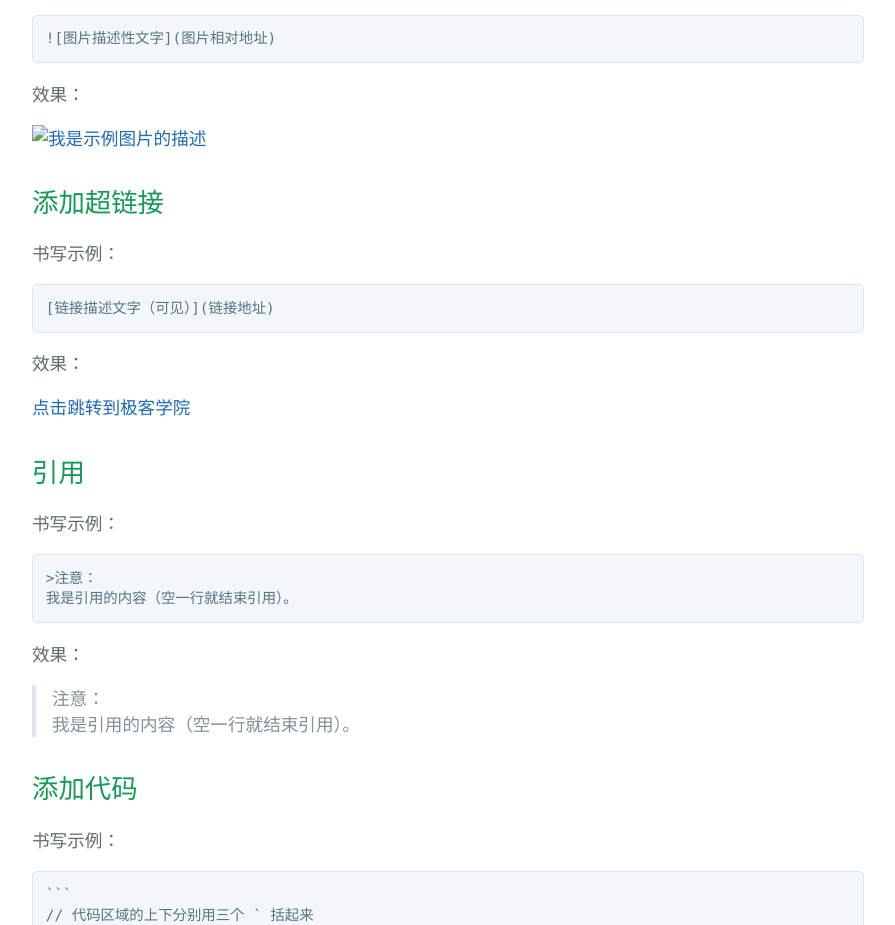
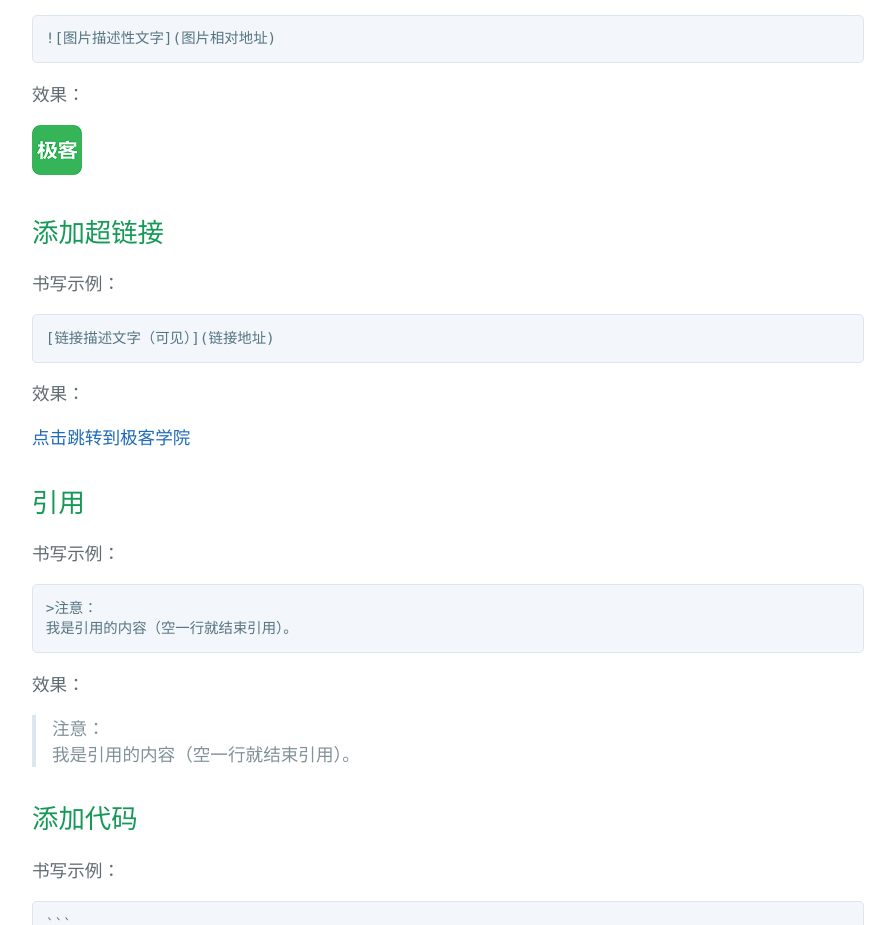
Before and after one commit to Jason851217/markdowncn.com, a plain HTML site: page index.html in a window 1280 px wide. Shown: the part 2921-3846 px from the top of the page, without its empty margins (192-1087 px from the left). Drawn offline with nearby package versions, Linux system fonts and the light colour scheme.

Commit message:
Update index.html

```diff
--- a/index.html
+++ b/index.html
@@ -146,7 +146,7 @@
 
 <p>效果：  </p>
 
-<p><a href="/vincent4j/markdowncn.com/blob/master/images/example.png" target="_blank"><img src="/vincent4j/markdowncn.com/raw/master/images/example.png" alt="我是示例图片的描述" style="max-width:100%;"></a>    </p>
+<p><a href="images/example.png" target="_blank"><img src="images/example.png" alt="我是示例图片的描述" style="max-width:100%;"></a>    </p>
 
 <h2><a id="user-content-添加超链接" class="anchor" href="#添加超链接" aria-hidden="true"><span class="octicon octicon-link"></span></a>添加超链接</h2>
 
```
